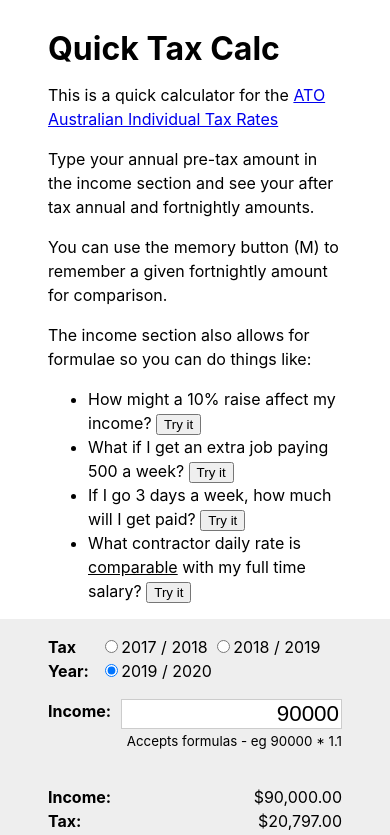
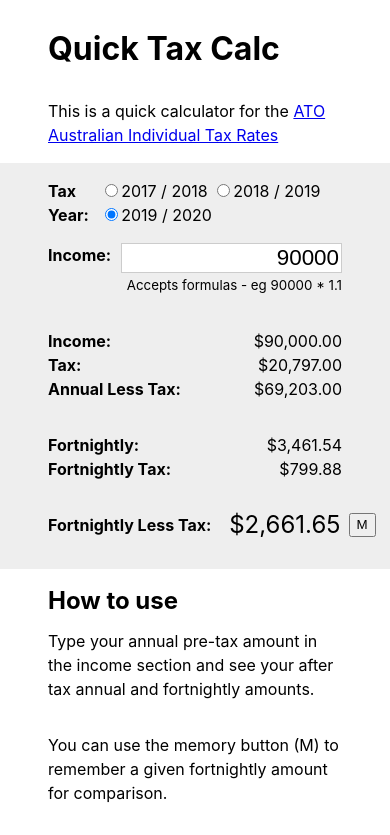
Before and after one commit to zorfling/quick-tax-calc, a React (Create React App) app: page / in a window 390 px wide. Shown: the top 835 px of the page. Built offline with nearby package versions, Linux system fonts and the light colour scheme.

Commit message:
Mobile reordering

```diff
--- a/src/App.tsx
+++ b/src/App.tsx
@@ -11,8 +11,22 @@ const Container = styled.div`
 `;
 
 const Card = styled.div`
+  display: flex;
+  flex-direction: column;
   box-shadow: 0px 2px 6px 2px hsl(0, 0%, 0%, 0.2);
   padding: 1rem 3rem;
+
+  @media screen and (max-width: 575px) {
+    > p,
+    > ul,
+    > h2 {
+      order: 1;
+    }
+
+    p:nth-of-type(1) {
+      order: 0;
+    }
+  }
 `;
 
 const Row = styled.div`
@@ -237,6 +251,7 @@ class App extends Component<{}, AppState> {
               ATO Australian Individual Tax Rates
             </a>
           </p>
+          <h2 style={{ marginBottom: 0 }}>How to use</h2>
           <p>
             Type your annual pre-tax amount in the income section and see your
             after tax annual and fortnightly amounts.
--- a/src/index.css
+++ b/src/index.css
@@ -1,3 +1,5 @@
+@import-normalize;
+
 body {
   margin: 0;
   font-family: -apple-system, BlinkMacSystemFont, 'Segoe UI', 'Roboto', 'Oxygen',
```
